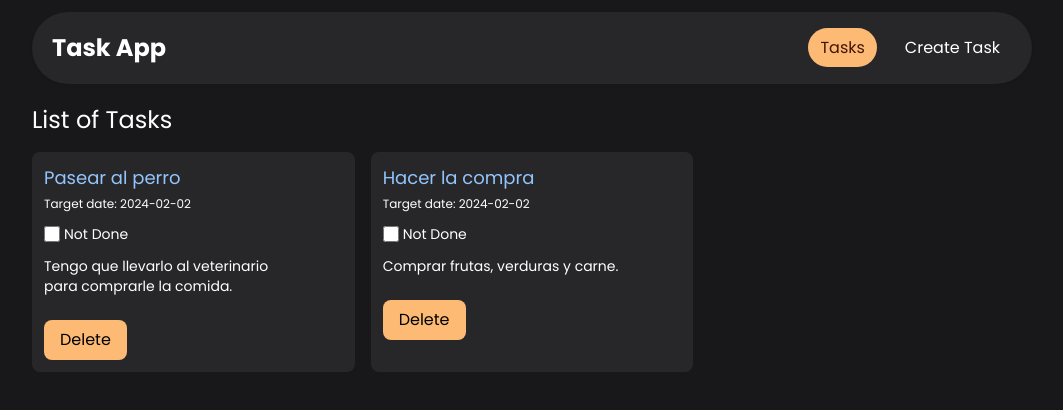
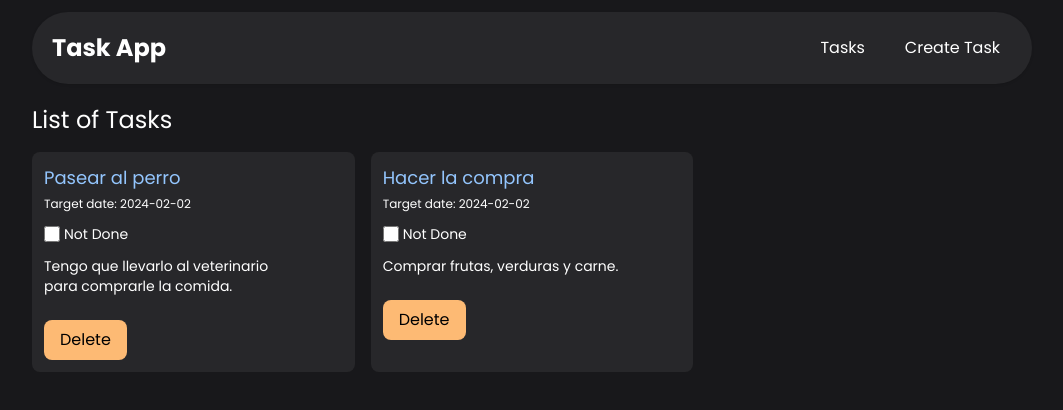
Before and after one commit to mikellbobadilla/task-app-ts, a React (Vite) app: page /tasks in a window 1280 px wide. Shown: the top 410 px of the page, without its empty margins (108-1171 px from the left). Built offline with nearby package versions, Linux system fonts and the light colour scheme.

Commit message:
Update NavLink in Header component

```diff
--- a/src/components/Header.tsx
+++ b/src/components/Header.tsx
@@ -11,7 +11,7 @@ export function Header() {
             <li>
               <NavLink
                 className="px-2 lg:px-3 py-1 lg:py-2 rounded-full text-sm lg:text-base transition-all"
-                to="/tasks"
+                to="/"
                 title="Go to list of tasks"
               >
                 Tasks
```
